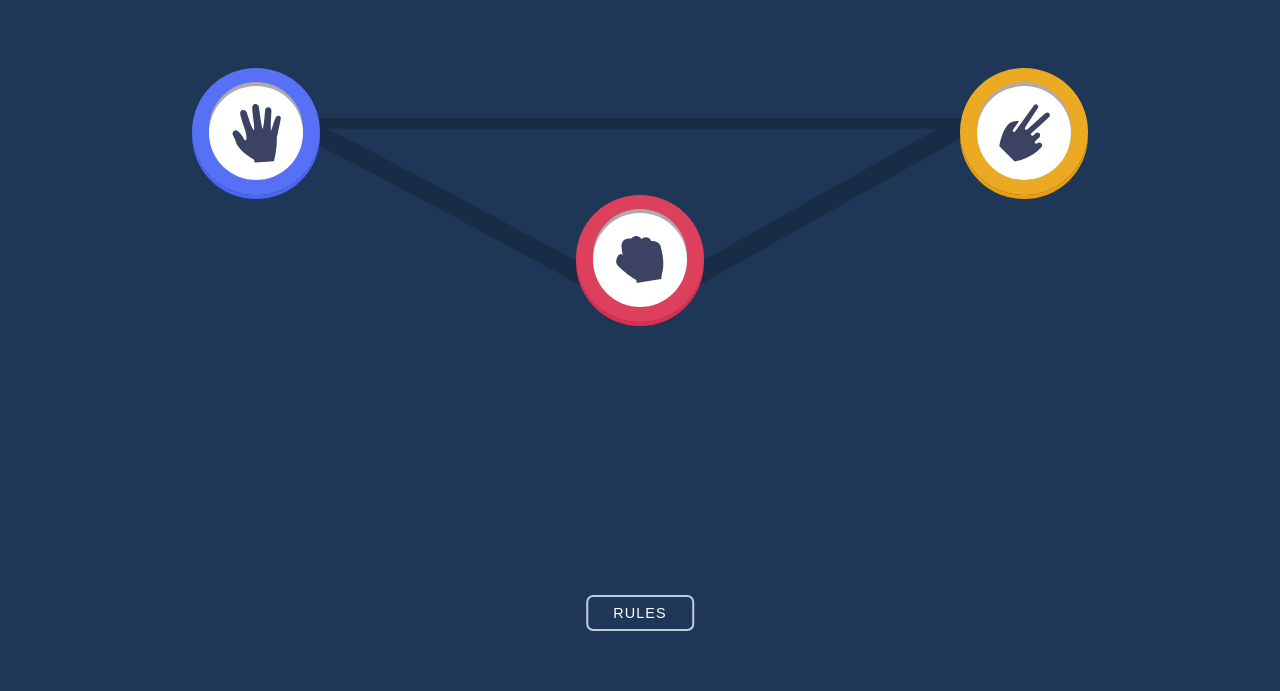
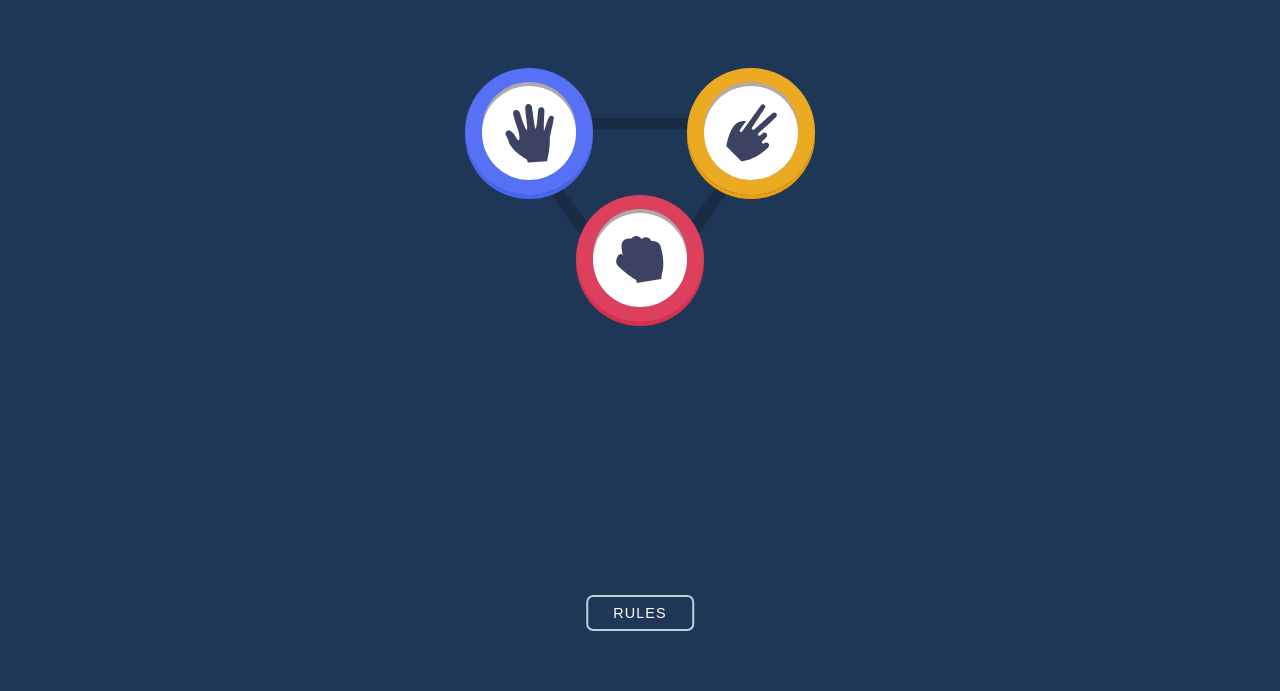
Before and after one commit to GHamza-Dev/rock-paper-scissors, a plain HTML site: page index.html in a window 1280 px wide. Shown: the part 139-830 px from the top of the page. Drawn offline with Linux system fonts and the light colour scheme.

Commit message:
Descktop view

```diff
--- a/styles/style.css
+++ b/styles/style.css
@@ -37,8 +37,15 @@ body {
 
 .wrapper {
     height: 100vh;
-    width: 100vw;
+    width: 100%;
     position: relative;
+}
+
+@media screen and (min-width:500px) {
+    .wrapper {
+        width: 500px;
+        margin: auto;
+    }
 }
 
 
```
